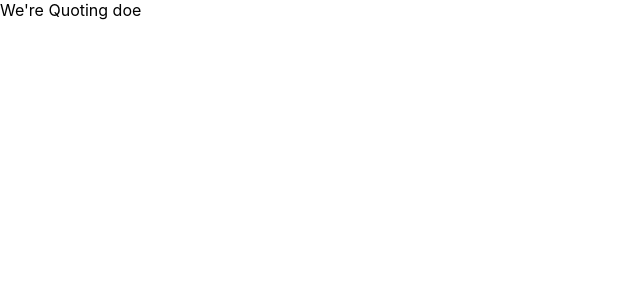
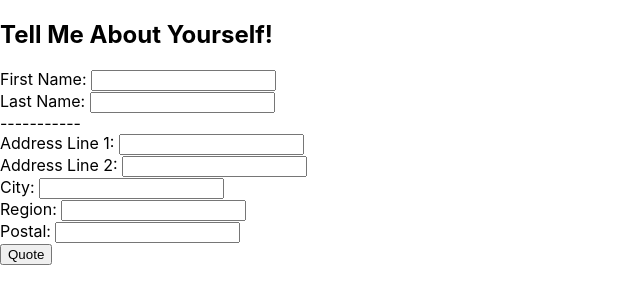
Before and after one commit to jtabalujan2/rocketinsurance, a React (Create React App) app: page / in a window 1280 px wide. Shown: the top 304 px of the page, without its empty margins (0-640 px from the left). Built offline with nearby package versions, Linux system fonts and the light colour scheme.

Commit message:
Finshed api call and implementation for quote screen

```diff
--- a/src/App.js
+++ b/src/App.js
@@ -20,39 +20,33 @@ class App extends React.Component {
       city: "",
       region: "",
       postal: ""
+    },
+    quotes: {
 
-    },
-    policyCoverages: {
-      deductible: 0,
-      asteroid_collision: 0
     }
   }
 
   render() {
 
-    const handleOnChangeForUser = (propertyName) => (event) => {
+    const isEditing = this.state.userData.isEdit
+
+    const handleOnChange = (propertyName, parentProp) => (event) => {
       this.setState({
-        userData: {
-          ...this.state.userData,
+        [parentProp]: {
+          ...this.state[parentProp],
           [propertyName]: event.target.value
         }
       })
+
     }
 
-    const handleOnChangeForPolicy = (propertyName) => (event) => {
-      this.setState({
-        policyCoverages: {
-          ...this.state.policyCoverages,
-          [propertyName]: event.target.value
-        }
-      })
-    }
+
 
     return (
       <div>
-        {this.state.isEdit ?
-          (<RatingScreen handleOnChangeFor={handleOnChangeForUser} state={this.state} />) :
-          (<QuoteScreen handleOnChangeFor={handleOnChangeForPolicy} state={this.state} />)}
+        {isEditing ?
+          (<RatingScreen handleOnChange={handleOnChange} state={this.state} />) :
+          (<QuoteScreen handleOnChange={handleOnChange} state={this.state} />)}
       </div>
 
 
--- a/src/components/QuoteScreen.jsx
+++ b/src/components/QuoteScreen.jsx
@@ -1,13 +1,20 @@
 import React from 'react'
 
 
-const QuoteScreen = (props) => {
-    return (
-        <div>
-            We're Quoting doe
-            {console.log(props)}
-        </div>
-    )
+class QuoteScreen extends React.Component {
+
+    render() {
+
+        return (
+            <div>
+                We're Quoting doe
+                {console.log(this.props)}
+            </div>
+        )
+    }
 }
 
+
+
+
 export default QuoteScreen;
--- a/src/components/RatingScreen.jsx
+++ b/src/components/RatingScreen.jsx
@@ -1,19 +1,31 @@
 import React from 'react'
 import Button from './Button'
+import { generateQuote } from '../utl/api'
 
 const RatingScreen = (props) => {
 
 
-   const handleQuoteClick = (() => {
-      this.setState()
+   const handleQuoteClick = (async () => {
+      //submit final user input
+      let event = {
+         target: {
+            value: false
+         }
+      }
+      props.handleOnChange('isEdit', 'userData')(event)
+
+      //generateQuote
+      const response = await generateQuote(props.state.userData)
+      event = {
+         target: {
+            value: response
+         }
+      }
+      console.log('reponse: ', response)
+      console.log('quoteID: ', response.quote.quoteId)
+      props.handleOnChange(`${response.quote.quoteId}`, 'quotes')(event)
+
    })
-
-   // const linkToQuote = () => {
-   //    return <Link to={`/quote/${props.state.userData.firstName}`} ></Link >
-
-   // }
-
-
 
 
    return (
@@ -21,18 +33,19 @@ const RatingScreen = (props) => {
          <div>
             <h2>Tell Me About Yourself!</h2>
             <form>
-               First Name: <input type="text" name="fname" onChange={props.handleOnChangeFor('firstName')} value={props.state.userData.firstName}></input><br />
-               Last Name: <input type="text" name="lname" onChange={props.handleOnChangeFor('lastName')} value={props.state.userData.lastName}></input><br />
+
+               First Name: <input type="text" name="fname" onChange={props.handleOnChange('firstName', 'userData')} value={props.state.userData.firstName}></input><br />
+               Last Name: <input type="text" name="lname" onChange={props.handleOnChange('lastName', 'userData')} value={props.state.userData.lastName}></input><br />
 
                <div className="horizontal-line">-----------</div>
-               Address Line 1: <input type="text" name="address1" onChange={props.handleOnChangeFor('address1')} value={props.state.userData.address1}></input><br />
-               Address Line 2: <input type="text" name="address2" onChange={props.handleOnChangeFor('address2')} value={props.state.userData.address2}></input><br />
-               City: <input type="text" name="city" onChange={props.handleOnChangeFor('city')} value={props.state.userData.city}></input><br />
-               Region: <input type="text" name="region" onChange={props.handleOnChangeFor('region')} value={props.state.userData.region}></input><br />
-               Postal: <input type="text" name="postal" onChange={props.handleOnChangeFor('postal')} value={props.state.userData.postal}></input><br />
+               Address Line 1: <input type="text" name="address1" onChange={props.handleOnChange('address1', 'userData')} value={props.state.userData.address1}></input><br />
+               Address Line 2: <input type="text" name="address2" onChange={props.handleOnChange('address2', 'userData')} value={props.state.userData.address2}></input><br />
+               City: <input type="text" name="city" onChange={props.handleOnChange('city', 'userData')} value={props.state.userData.city}></input><br />
+               Region: <input type="text" name="region" onChange={props.handleOnChange('region', 'userData')} value={props.state.userData.region}></input><br />
+               Postal: <input type="text" name="postal" onChange={props.handleOnChange('postal', 'userData')} value={props.state.userData.postal}></input><br />
             </form>
 
-            <Button handleQuoteClick={handleQuoteClick} />
+            <Button handleQuoteClick={handleQuoteClick} buttonName={'Quote'} />
 
          </div>
       </>
--- /dev/null
+++ b/src/utl/api.js
@@ -0,0 +1,32 @@
+export async function generateQuote(userData) {
+
+  const url = `https://fed-challenge-api.sure.now.sh/api/v1/quotes`
+  const payload = {
+    "first_name": userData.firstName,
+    "last_name": userData.lastName,
+    "address": {
+      "line_1": userData.address1,
+      "line_2": userData.address2,
+      "city": userData.city,
+      "region": userData.region,
+      "postal": userData.postal
+    }
+  }
+  console.log(payload)
+
+  try {
+    const response = await fetch(url, {
+      method: 'POST',
+      headers: {
+        'Content-Type': 'application/json'
+      },
+      body: JSON.stringify(payload),
+
+    })
+    return response.json()
+  }
+  catch (e) {
+    console.log('Error: ', e)
+  }
+
+}
```
